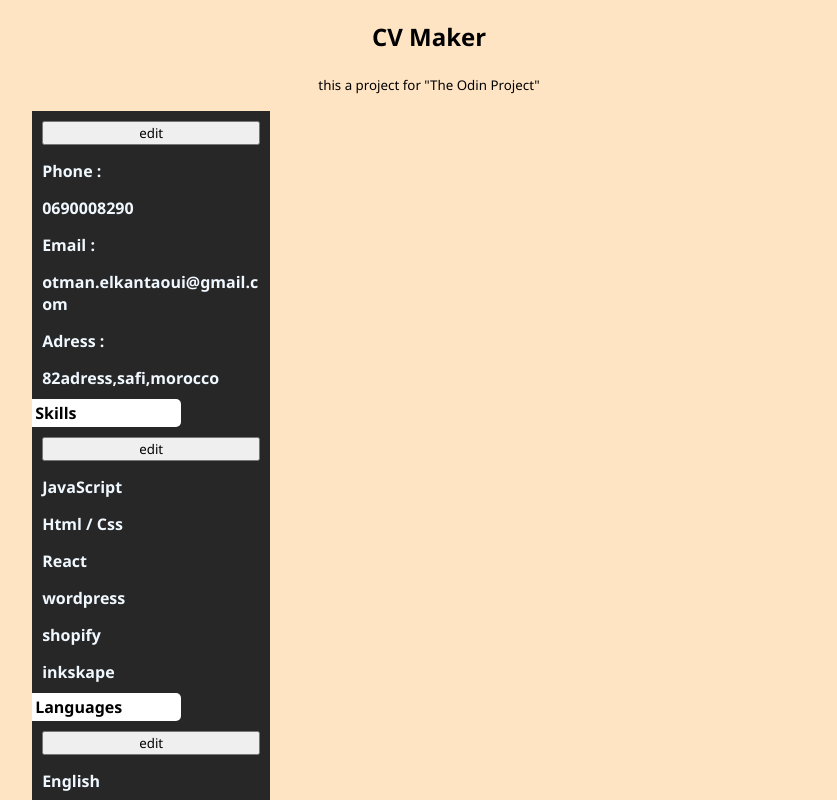
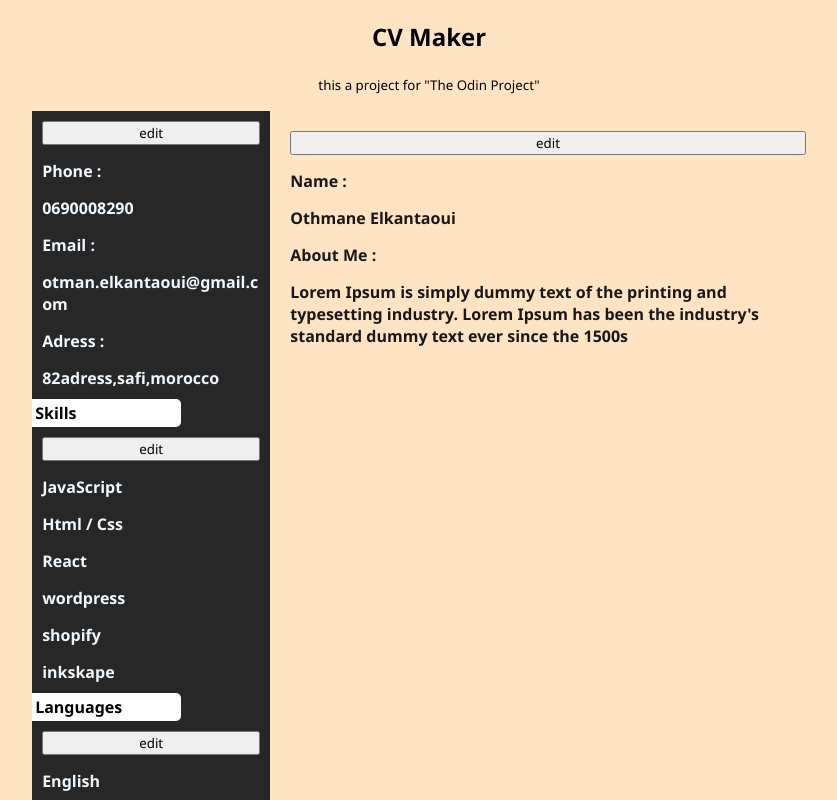
Before and after one commit to polymahh/cv-project, a React (Create React App) app: page / in a window 1280 px wide. Shown: the top 800 px of the page, without its empty margins (211-1048 px from the left). Built offline with nearby package versions, Linux system fonts and the light colour scheme.

Commit message:
added a presentation section

```diff
--- a/src/App.js
+++ b/src/App.js
@@ -3,6 +3,8 @@ import "./styling/App.css"
 import Info from "./components/info-component";
 import Skills from "./components/skills-component";
 import Languages from "./components/languages-component";
+import Hobies from "./components/hobies-component";
+import Presentation from "./components/presentation-component";
 
 class App extends Component {
   constructor(props){
@@ -13,8 +15,14 @@ class App extends Component {
         edit:false,
         phone:"0690008290",
         email:"otman.elkantaoui@gmail.com",
-        adress: "82adress,safi,morocco"
+        adress: "82adress,safi,morocco",
 
+
+      },
+      presentation:{
+        edit:false,
+        name: "Othmane Elkantaoui",
+        aboutMe: "Lorem Ipsum is simply dummy text of the printing and typesetting industry. Lorem Ipsum has been the industry's standard dummy text ever since the 1500s"
       },
       skills:{
         input:"",
@@ -57,13 +65,13 @@ class App extends Component {
 
   }
 
-  editHandler(){
+  editHandler(e){
+    let name = e.target.name
     this.setState({
-      info:{
-        edit:!this.state.info.edit,
-        phone:this.state.info.phone,
-        email:this.state.info.email,
-        adress:this.state.info.adress,
+      [name]:{
+        ...this.state[name],
+        edit:!this.state[name].edit,
+
       }
 
     })
@@ -134,8 +142,14 @@ class App extends Component {
             <div className="divider lang"> Languages</div>
             <Languages languages={this.state.languages} editSwitch={this.editSwitch} inputHandler={this.inputHandler} deleteHandler={this.deleteHandler}/>
             <div className="divider hobies"> Hobies</div>
+            <Hobies hobies={this.state.hobies} inputHandler={this.inputHandler} editSwitch={this.editSwitch} deleteHandler={this.deleteHandler}/>
         </div>
-        <div className="education-Experience"></div>
+        <div className="education-Experience">
+              <div className="presentation">
+              <Presentation editHandler={this.editHandler} presentation={this.state.presentation} inputHandler={this.inputHandler} />
+              </div>
+
+        </div>
       </div>
     </div>
   );
--- /dev/null
+++ b/src/components/hobies-component.js
@@ -0,0 +1,36 @@
+import { Component } from "react";
+
+class Hobies extends Component{
+    render(){
+
+        let hobies = this.props.hobies.items.map((hobby, index )=> <span key={index}>{hobby}</span>)
+        if(this.props.hobies.edit){
+            return(
+                <div className="container">
+                    <button onClick={this.props.editSwitch} name="hobies">save</button>
+                    {hobies.map((hobby,index) =>
+                    <div key={index}>
+                    {hobby}
+                    <button id={index} name="hobies" onClick={this.props.deleteHandler}>delete</button>
+                    </div>
+                    )}
+                    <hr style={{border: "1px solid white",width:"90%"}}/>
+                    <label id="AddSkill">Add Hobby:</label>
+                    <input id="hobies" name="input" value={this.props.hobies.input} onChange={this.props.inputHandler} />
+                    <button onClick={this.props.editSwitch} name="hobies">Add</button>
+                </div>
+            )
+        }else {
+
+            return(
+                <div className="container">
+                <button onClick={this.props.editSwitch} name="hobies">edit</button>
+                {hobies}
+            </div>
+        )
+    }
+
+    }
+}
+
+export default Hobies
--- a/src/components/info-component.js
+++ b/src/components/info-component.js
@@ -9,7 +9,7 @@ class Info extends Component{
 
             return(
                 <div className="container">
-                    <button onClick={this.props.editHandler}>edit</button>
+                    <button name="info" onClick={this.props.editHandler}>edit</button>
                     <span>Phone :</span>
                     <span>{this.props.info.phone}</span>
                     <span>Email :</span>
@@ -22,7 +22,7 @@ class Info extends Component{
         }else {
             return(
                 <div className="container">
-                    <button onClick={this.props.editHandler}>save</button>
+                    <button name="info" onClick={this.props.editHandler}>save</button>
                     <label id="phone">Phone :</label>
                     <input onChange = {this.props.inputHandler} id="info" name="phone" value={this.props.info.phone}/>
                     <label id="email">Email :</label>
--- /dev/null
+++ b/src/components/presentation-component.js
@@ -0,0 +1,33 @@
+import { Component } from "react";
+import "../styling/presentation.css"
+
+class Presentation extends Component{
+    render (){
+        if(!this.props.presentation.edit){
+
+            return(
+                <div className="presentation-container">
+                    <button name="presentation" onClick={this.props.editHandler}>edit</button>
+                    <span>Name :</span>
+                    <span>{this.props.presentation.name}</span>
+                    <span>About Me :</span>
+                    <span>{this.props.presentation.aboutMe}</span>
+                </div>
+            )
+
+        }else {
+            return(
+                <div className="presentation-container">
+                    <button name="presentation" onClick={this.props.editHandler}>save</button>
+                    <label id="name">Name :</label>
+                    <input onChange = {this.props.inputHandler} id="presentation" name="name" value={this.props.presentation.name}/>
+                    <label id="aboutMe">About Me :</label>
+                    <textarea onChange = {this.props.inputHandler} id="presentation" name="aboutMe" value={this.props.presentation.aboutMe}/>
+                    </div>
+            )
+        }
+
+    }
+}
+
+export default Presentation
--- /dev/null
+++ b/src/styling/presentation.css
@@ -0,0 +1,14 @@
+.presentation-container{
+    display: flex;
+    flex-direction: column;
+    gap: 15px;
+    color: rgb(24, 24, 24);
+    padding: 10px;
+    font-weight: bold;
+
+}
+
+.presentation-container>div{
+    display: flex;
+    justify-content: space-between;
+}
```
